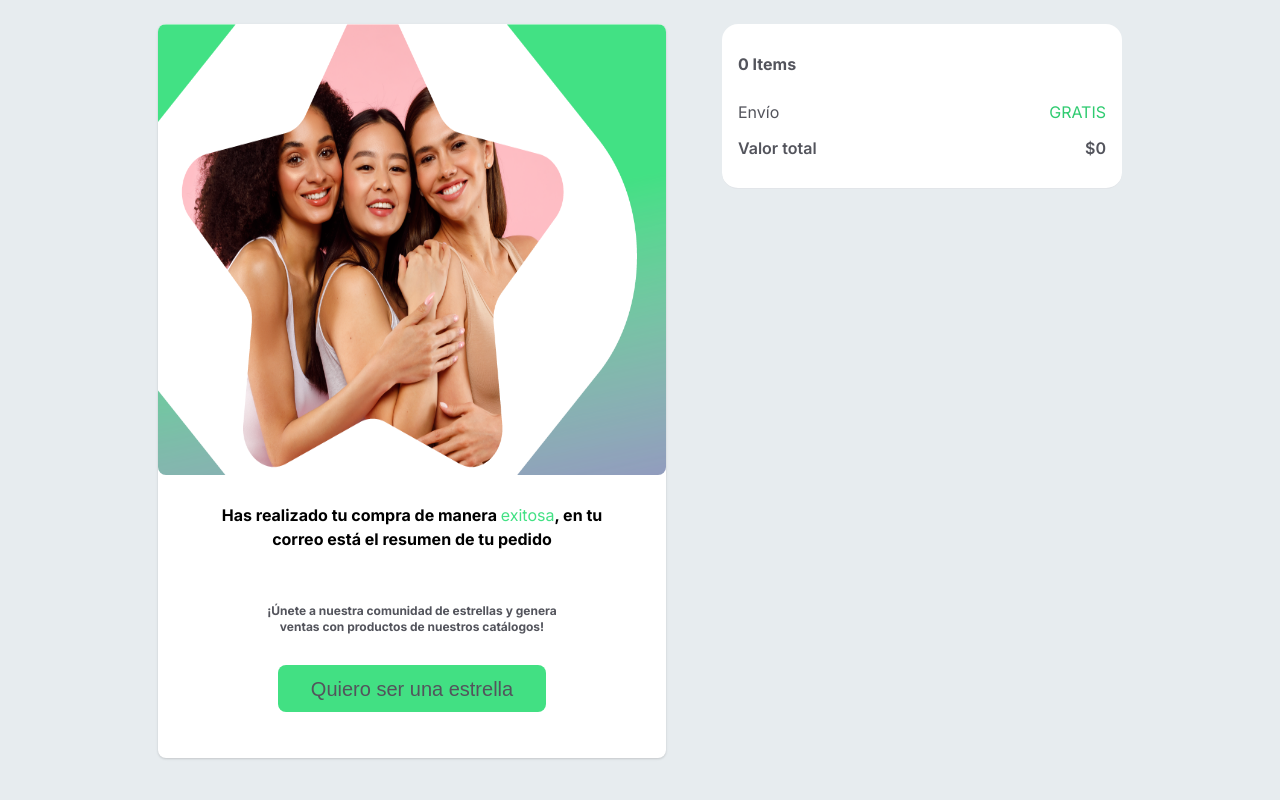
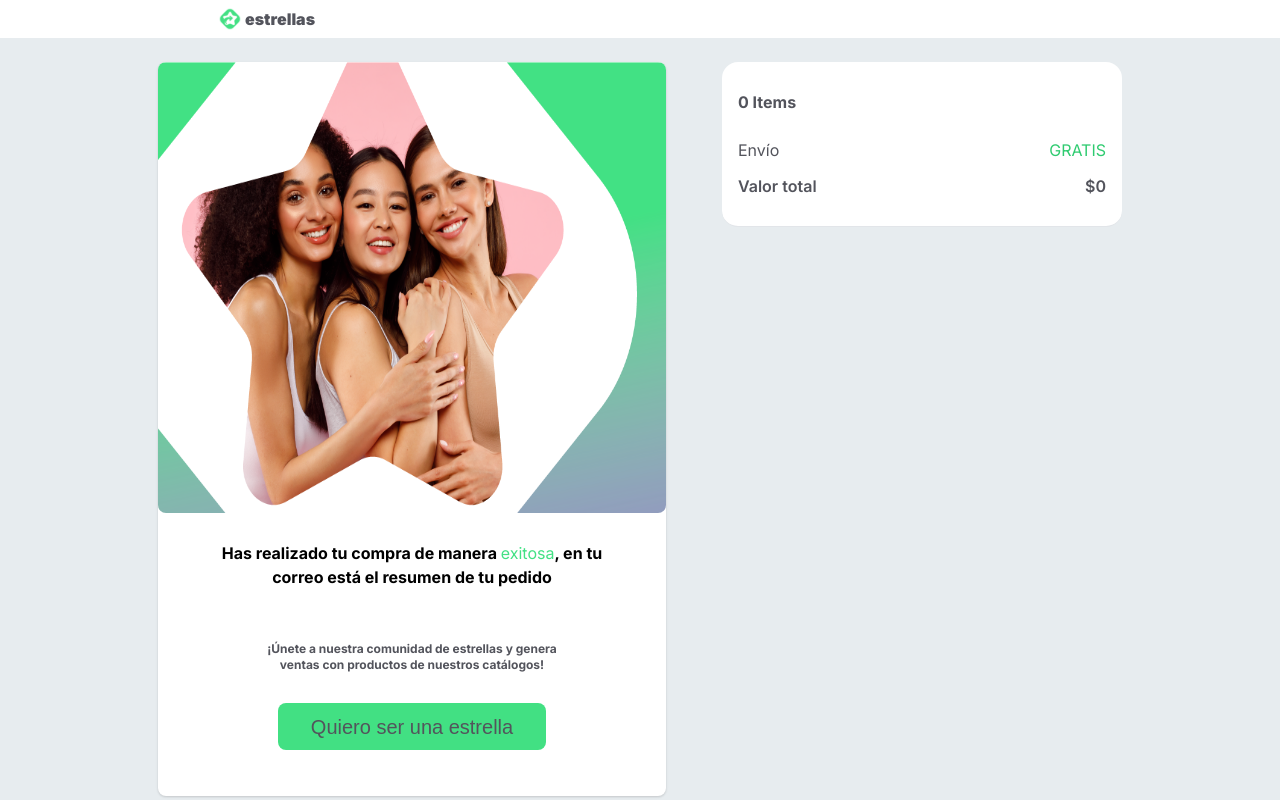
Before and after one commit to DevYesidArboleda/checkout-star, a Next.js app: page /completePayCatalogue in a window 1280 px wide. Built offline with nearby package versions, Linux system fonts and the light colour scheme.

Commit message:
Creacion y ajuste del Header en las pantallas

```diff
--- a/src/components/Modal/ModalCart/ModalCart.module.css
+++ b/src/components/Modal/ModalCart/ModalCart.module.css
@@ -21,3 +21,8 @@
     border: 0;
     background: transparent;
 }
+
+.containerMain{
+    display: flex;
+    width: 100%;
+}
--- a/src/components/Modal/ModalCart/ModalCart.tsx
+++ b/src/components/Modal/ModalCart/ModalCart.tsx
@@ -2,6 +2,7 @@ import { motion, AnimatePresence } from "framer-motion";
 import { ReactNode } from "react";
 import Image from "next/image";
 import style from "./ModalCart.module.css"
+import HeaderSub from "@/components/header/HeaderSub";
 //import { NavBar } from "../ui";
 
 interface ModalProps {
@@ -32,8 +33,8 @@ const ModalCart: React.FC<ModalProps> = ({ isOpen, onClose, children }) => {
             zIndex:40,
         }}
       >
-        <div className={`""flex w-full h-9""`}>
-            {/* <NavBar /> */}
+        <div className={style.containerMain}>
+          <HeaderSub/>
           </div>
         <div
           style={{
--- a/src/components/cataloguePay/PayCatalogue/PayCatalog.tsx
+++ b/src/components/cataloguePay/PayCatalogue/PayCatalog.tsx
@@ -7,6 +7,7 @@ import { useSearchParams } from "next/navigation";
 import { useAppSelector } from "@/store";
 import ProductCardPay from "../productCartPay/ProductCardPay";
 import styles from "./PayCatalog.module.css"
+import HeaderSub from "@/components/header/HeaderSub";
 
 export const PayCatalog = () => {
   const searchParams = useSearchParams();
@@ -18,6 +19,8 @@ export const PayCatalog = () => {
   );
 
   return (
+    <>
+    <HeaderSub/>
     <div className={styles.mainPayCatalogue}>
       <div className={styles.containerPayCatalogue}>
         <div className="">
@@ -71,5 +74,6 @@ export const PayCatalog = () => {
         </div>
       </div>
     </div>
+    </>
   );
 };
--- a/src/components/header/HeaderComponent.module.css
+++ b/src/components/header/HeaderComponent.module.css
@@ -10,6 +10,17 @@
     @media (max-width: 767px) {
       display: none;
     }
+  }
+
+  .headerContainerSub{
+    display: flex;
+    align-items: center;
+    height: 38px;
+    padding: 0 20px;
+    background-color: #ffffff;
+    justify-content: center;
+    width: 100%;
+    z-index: 1;
   }
 
   .textheader{
--- /dev/null
+++ b/src/components/header/HeaderSub.tsx
@@ -0,0 +1,30 @@
+import Link from "next/link";
+import Image from "next/image";
+import styles from "./HeaderComponent.module.css";
+
+const HeaderSub: React.FC = () => {
+  return (
+    <div className={styles.headerContainerSub}>
+      <div className={styles.containerContent}>
+      <Image
+        src="/img/logoStar.svg"
+        alt="Logo Star"
+        width={30}
+        height={30}
+        // style={{
+        //   width: "100%",
+        //   height: "auto",
+        // }}
+        priority={true}
+      />
+      <div className="">
+        <span className={styles.textheader}>
+          estrellas
+        </span>
+      </div>
+      </div>
+    </div>
+  );
+};
+
+export default HeaderSub;
--- a/src/components/payProduct/payProduct.tsx
+++ b/src/components/payProduct/payProduct.tsx
@@ -5,6 +5,7 @@ import Image from "next/image";
 import Link from "next/link";
 import styles from "./payProduct.module.css"
 import { useSearchParams } from "next/navigation";
+import HeaderSub from "../header/HeaderSub";
 
 export const PayProduct = () => {
   const searchParams = useSearchParams();
@@ -12,6 +13,8 @@ export const PayProduct = () => {
 
 
   return (
+    <>
+    <HeaderSub/>
     <div className={styles.mainPayCatalogue}>
       <div className={styles.containerPayCatalogue}>
         <div className="">
@@ -46,5 +49,6 @@ export const PayProduct = () => {
         </div>
       </div>
     </div>
+    </>
   );
 };
--- a/src/components/videoComponents/videoList/VideoList.tsx
+++ b/src/components/videoComponents/videoList/VideoList.tsx
@@ -182,6 +182,12 @@ export default function VideoList() {
                         key={index}
                         style={{ scrollSnapAlign: "start" }}
                       >
+                        {/* {!isModalOpenCart && <Video
+                          src={video.videoUrl}
+                          name={video.name}
+                          price={video.price}
+                          thumbnail={video.thumbnai}
+                        /> } */}
                         <Video
                           src={video.videoUrl}
                           name={video.name}
--- a/src/pages/register.tsx
+++ b/src/pages/register.tsx
@@ -7,6 +7,7 @@ import { useSearchParams } from "next/navigation";
 import { dataApi } from "../../api";
 import UserModal from "@/components/Modal/userModal/UserModal";
 import styles from "@/styles/registerPage.module.css";
+import HeaderSub from "@/components/header/HeaderSub";
 
 interface FormularioProps {}
 
@@ -64,6 +65,7 @@ const Register: FC<FormularioProps> = () => {
 
   return (
     <Layout title="Checkout Estrellas">
+      <HeaderSub/>
       <>
         <form onSubmit={onSubmit}>
           <div
```
